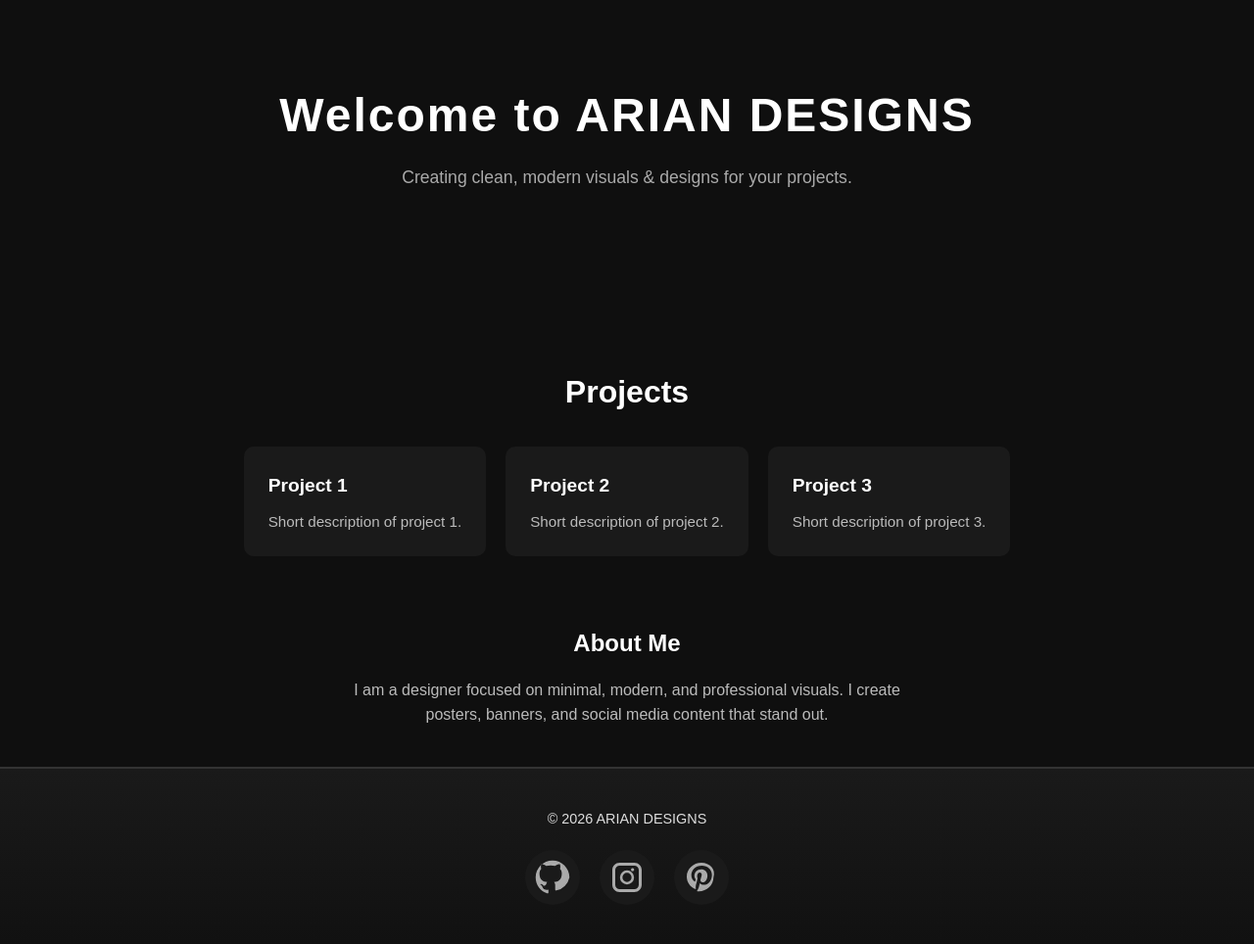
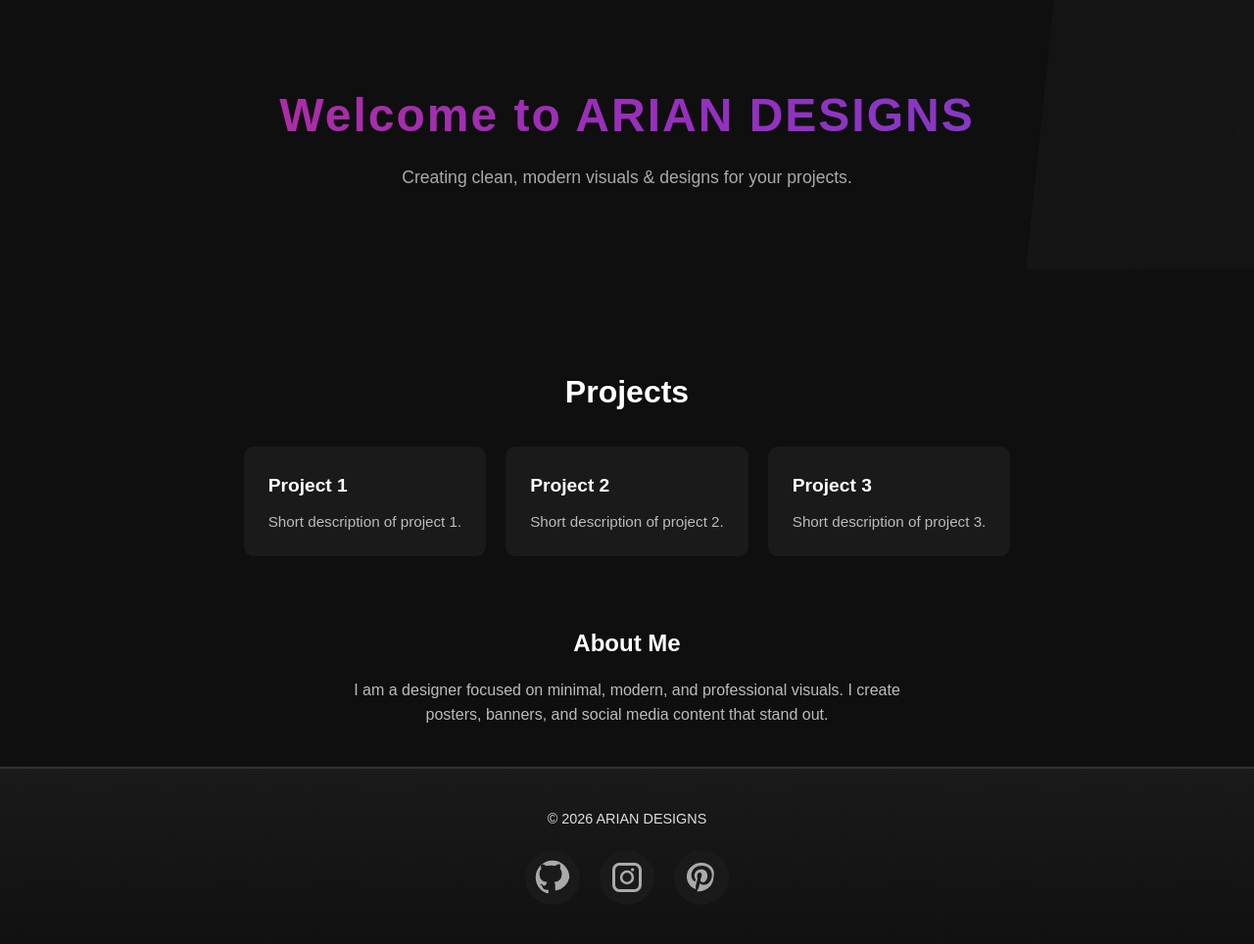
Before and after one commit to ariantechzone-stack/ariantechzone-stack.github.io, a Jekyll site: the page built from index.md, in a window 1280 px wide. Shown: the whole page at 98% size. Built offline with Jekyll 4.4.1, drawn with Linux system fonts in a browser that asks for light colours.

Commit message:
Update default.html

```diff
--- a/_layouts/default.html
+++ b/_layouts/default.html
@@ -9,6 +9,66 @@
   <link rel="apple-touch-icon" sizes="180x180" href="{{ 'apple-touch-icon.png' | relative_url }}">
 
   <style>
+    /* ===== HERO SECTION ===== */
+.hero {
+  text-align: center;
+  padding: 100px 20px;
+  position: relative;
+  overflow: hidden;
+}
+
+/* Gradient animated headline */
+.gradient-text {
+  font-size: 3rem;
+  font-weight: bold;
+  background: linear-gradient(90deg, #feda75, #fa7e1e, #d62976, #962fbf, #4f5bd5);
+  background-size: 400% 400%;
+  -webkit-background-clip: text;
+  -webkit-text-fill-color: transparent;
+  animation: gradientTextAnim 8s ease infinite;
+}
+
+/* Gradient animation keyframes */
+@keyframes gradientTextAnim {
+  0% { background-position: 0% 50%; }
+  50% { background-position: 100% 50%; }
+  100% { background-position: 0% 50%; }
+}
+
+/* Hero subtext */
+.hero-subtext {
+  color: #ccc;
+  font-size: 1.2rem;
+  margin-top: 20px;
+  max-width: 700px;
+  margin-left: auto;
+  margin-right: auto;
+}
+
+/* Optional subtle background shimmer */
+.hero::before {
+  content: '';
+  position: absolute;
+  top: -50%; left: -50%;
+  width: 200%; height: 200%;
+  background: linear-gradient(120deg, rgba(255,255,255,0.05), rgba(255,255,255,0.02), rgba(255,255,255,0.05));
+  animation: shimmer 6s linear infinite;
+  z-index: 0;
+  pointer-events: none;
+}
+
+@keyframes shimmer {
+  0% { transform: translateX(-50%) translateY(-50%) rotate(0deg); }
+  100% { transform: translateX(50%) translateY(50%) rotate(360deg); }
+}
+
+/* Ensure text is above shimmer */
+.hero h1,
+.hero p {
+  position: relative;
+  z-index: 1;
+}
+
 
  /* ===== GLOBAL ANIMATION ===== */
 .fade-up {
```
